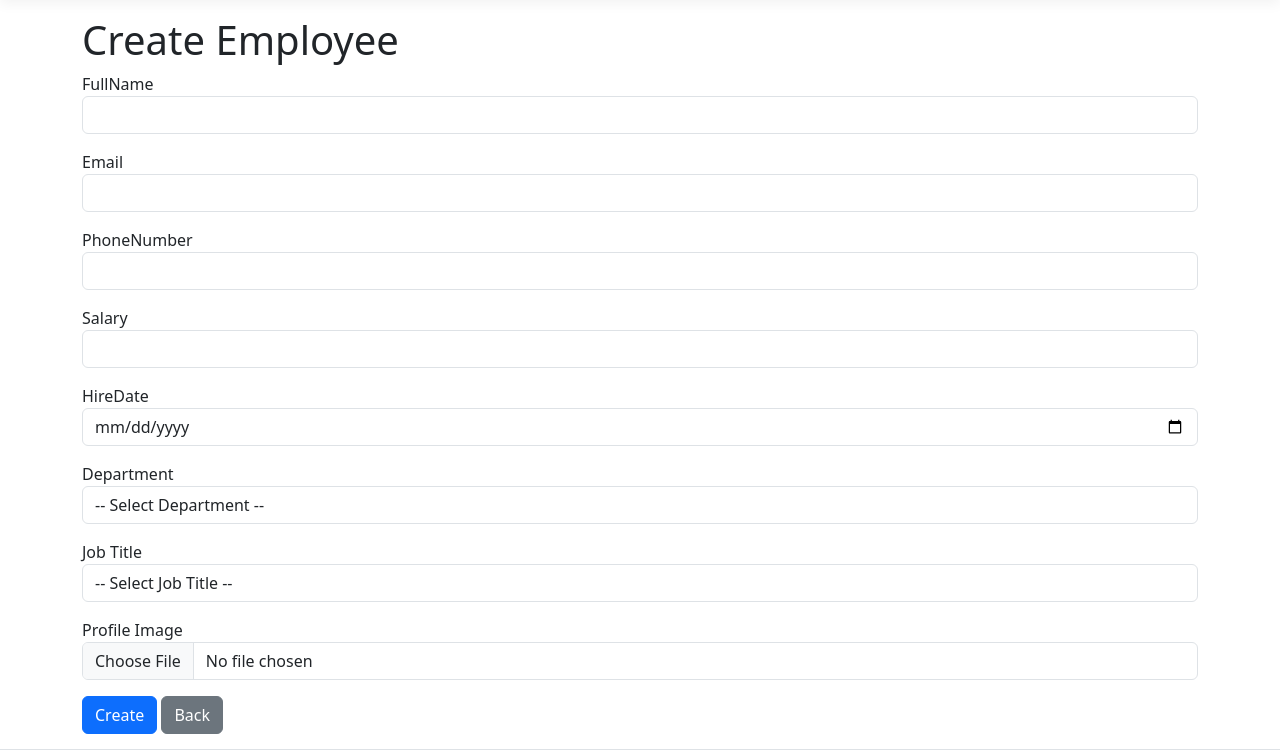
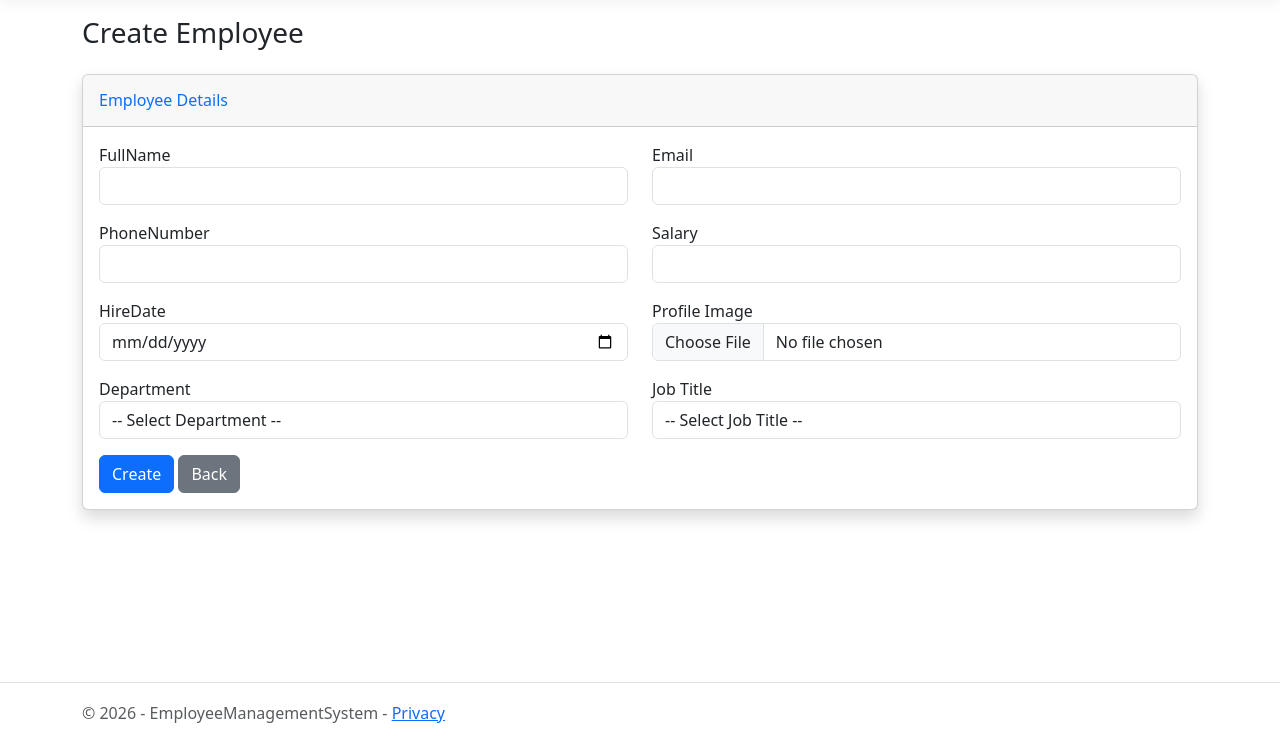
Before and after one commit to mohamedossama143/EmployeeManagementSystem, an ASP.NET Core app: page /Employee/Create in a window 1280 px wide. Shown: the part 57-807 px from the top of the page. After the commit the page ends 780 px from the top, so only its background shows below. Run offline with ASP.NET Core 8, Linux system fonts and the light colour scheme; style sheets or scripts are compiled from the project's sources.

Commit message:
Update Create.cshtml
Apply SB Admin 2 template across all pages

```diff
--- a/Views/Employee/Create.cshtml
+++ b/Views/Employee/Create.cshtml
@@ -4,79 +4,87 @@
     ViewData["Title"] = "Create Employee";
 }
 
-<h1>Create Employee</h1>
+<div class="d-sm-flex align-items-center justify-content-between mb-4">
+    <h1 class="h3 mb-0 text-gray-800">Create Employee</h1>
+</div>
+
+<div class="card shadow mb-4">
+    <div class="card-header py-3">
+        <h6 class="m-0 font-weight-bold text-primary">Employee Details</h6>
+    </div>
+    <div class="card-body">
 
         <form asp-action="Create" asp-controller="Employee" method="post" enctype="multipart/form-data">
 
             @Html.AntiForgeryToken()
 
-    <div class="form-group mb-3">
+            <div class="row">
+                <div class="form-group mb-3 col-md-6">
                     <label asp-for="FullName"></label>
                     <input asp-for="FullName" class="form-control" />
                     <span asp-validation-for="FullName" class="text-danger"></span>
                 </div>
 
-    <div class="form-group mb-3">
+                <div class="form-group mb-3 col-md-6">
                     <label asp-for="Email"></label>
                     <input asp-for="Email" class="form-control" />
                     <span asp-validation-for="Email" class="text-danger"></span>
                 </div>
+            </div>
 
-    <div class="form-group mb-3">
+            <div class="row">
+                <div class="form-group mb-3 col-md-6">
                     <label asp-for="PhoneNumber"></label>
                     <input asp-for="PhoneNumber" class="form-control" />
                     <span asp-validation-for="PhoneNumber" class="text-danger"></span>
                 </div>
 
-    <div class="form-group mb-3">
+                <div class="form-group mb-3 col-md-6">
                     <label asp-for="Salary"></label>
                     <input asp-for="Salary" class="form-control" type="number" step="0.01" />
                     <span asp-validation-for="Salary" class="text-danger"></span>
                 </div>
+            </div>
 
-    <div class="form-group mb-3">
+            <div class="row">
+                <div class="form-group mb-3 col-md-6">
                     <label asp-for="HireDate"></label>
-        <input asp-for="HireDate"
-               class="form-control"
-               type="date" />
+                    <input asp-for="HireDate" class="form-control" type="date" />
                     <span asp-validation-for="HireDate" class="text-danger"></span>
                 </div>
 
-    <div class="form-group mb-3">
-        <label asp-for="DepartmentId">Department</label>
-
-        <select asp-for="DepartmentId"
-                asp-items="ViewBag.DepartmentId"
-                class="form-control">
-            <option value="">-- Select Department --</option>
-        </select>
-
-        <span asp-validation-for="DepartmentId" class="text-danger"></span>
-    </div>
-
-    <div class="form-group mb-3">
-        <label asp-for="JobTitleId">Job Title</label>
-
-        <select asp-for="JobTitleId"
-                asp-items="ViewBag.JobTitleId"
-                class="form-control">
-            <option value="">-- Select Job Title --</option>
-        </select>
-
-        <span asp-validation-for="JobTitleId" class="text-danger"></span>
-    </div>
-
-    <div class="form-group mb-3">
+                <div class="form-group mb-3 col-md-6">
                     <label asp-for="FeatureImage">Profile Image</label>
                     <input asp-for="FeatureImage" type="file" class="form-control" accept=".jpg,.jpeg,.png" />
                     <span asp-validation-for="FeatureImage" class="text-danger"></span>
                 </div>
+            </div>
+
+            <div class="row">
+                <div class="form-group mb-3 col-md-6">
+                    <label asp-for="DepartmentId">Department</label>
+                    <select asp-for="DepartmentId" asp-items="ViewBag.DepartmentId" class="form-control">
+                        <option value="">-- Select Department --</option>
+                    </select>
+                    <span asp-validation-for="DepartmentId" class="text-danger"></span>
+                </div>
+
+                <div class="form-group mb-3 col-md-6">
+                    <label asp-for="JobTitleId">Job Title</label>
+                    <select asp-for="JobTitleId" asp-items="ViewBag.JobTitleId" class="form-control">
+                        <option value="">-- Select Job Title --</option>
+                    </select>
+                    <span asp-validation-for="JobTitleId" class="text-danger"></span>
+                </div>
+            </div>
 
             <button type="submit" class="btn btn-primary">
-        Create
+                <i class="fas fa-save"></i> Create
             </button>
-
             <a asp-action="Index" class="btn btn-secondary">
-        Back
+                <i class="fas fa-arrow-left"></i> Back
             </a>
         </form>
+
+    </div>
+</div>
```
Lines whose indentation alone changed are shown as unchanged.
